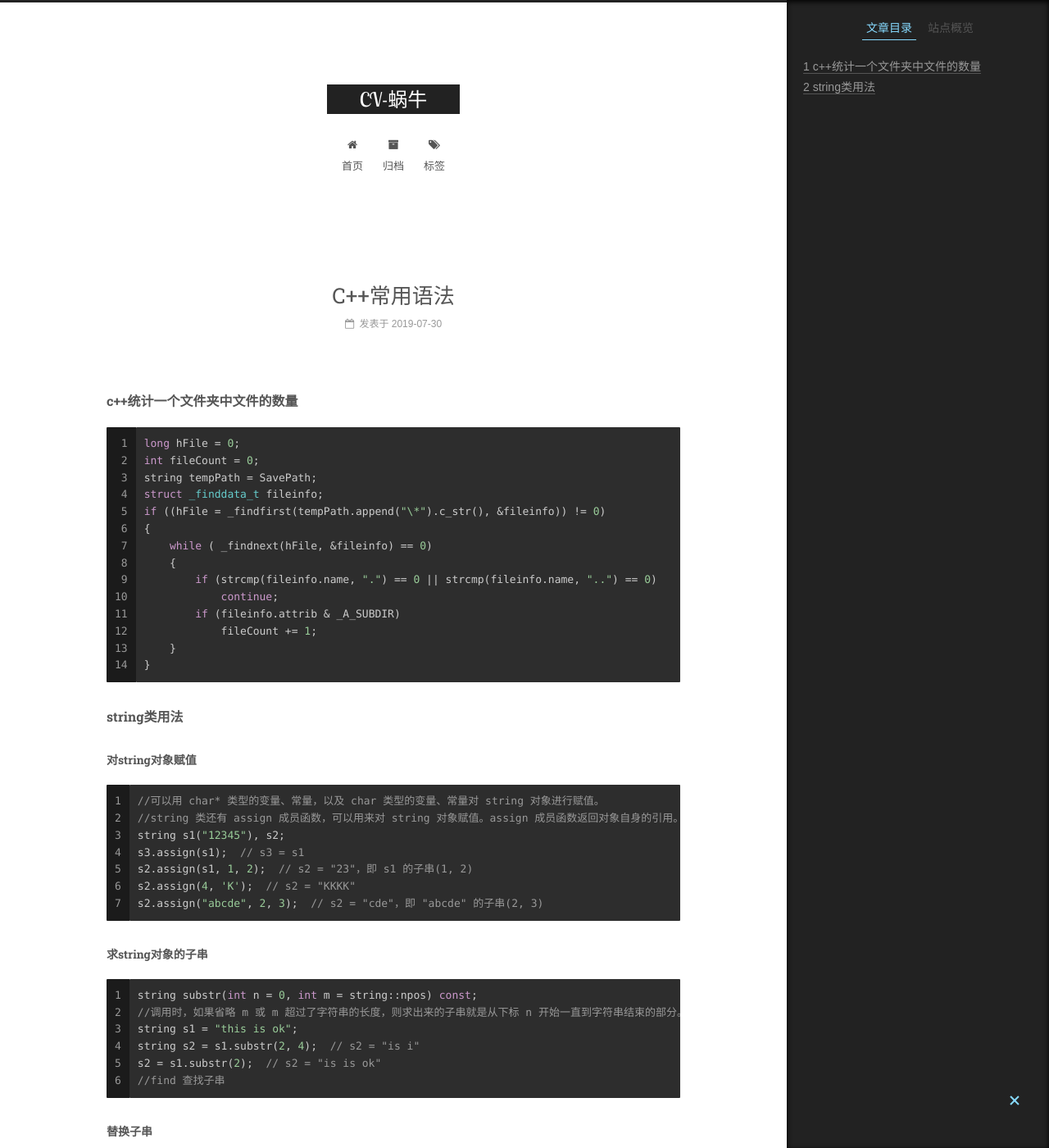
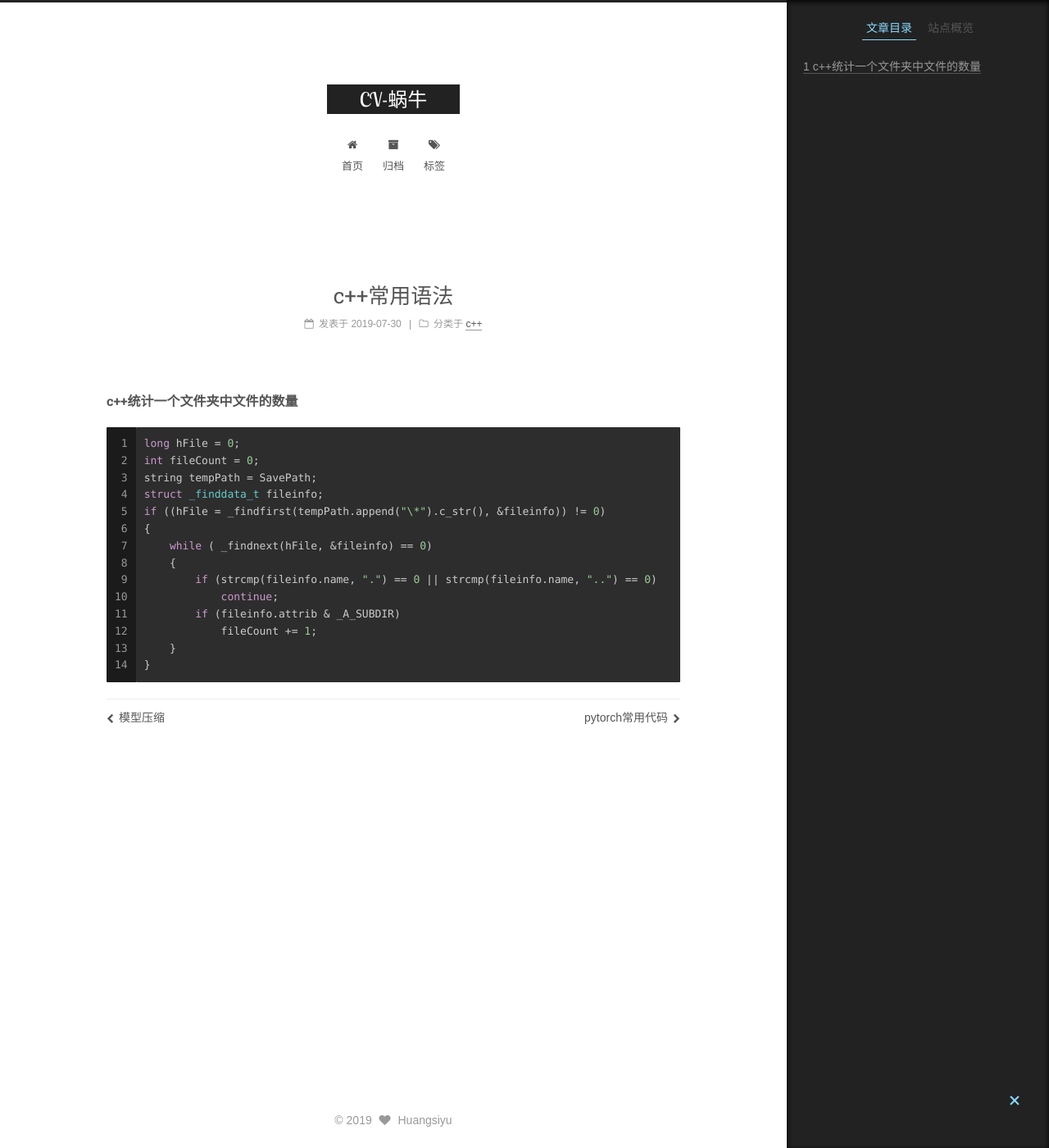
Before and after one commit to huangsiyuzhoujie/huangsiyuzhoujie, a Jekyll site: the page built from _posts/2019-7-30-C++常用语法.md, in a window 1280 px wide and 1400 px high. Shown: the whole window at 82% size. Built offline with Jekyll 4.4.1, drawn with Linux system fonts in a browser that asks for light colours; some web fonts are replaced; comment, search, counter and statistics services are not loaded; some of the changed text lies outside the part shown.

Commit message:
Update 2019-7-30-C++常用语法.md

````diff
--- a/_posts/2019-7-30-C++常用语法.md
+++ b/_posts/2019-7-30-C++常用语法.md
@@ -16,50 +22,3 @@ if ((hFile = _findfirst(tempPath.append("\\*").c_str(), &fileinfo)) != 0)
     }
 }
 ```
-
-#### string类用法
-
-##### 对string对象赋值
-
-```c++
-//可以用 char* 类型的变量、常量，以及 char 类型的变量、常量对 string 对象进行赋值。
-//string 类还有 assign 成员函数，可以用来对 string 对象赋值。assign 成员函数返回对象自身的引用。
-string s1("12345"), s2;
-s3.assign(s1);  // s3 = s1
-s2.assign(s1, 1, 2);  // s2 = "23"，即 s1 的子串(1, 2)
-s2.assign(4, 'K');  // s2 = "KKKK"
-s2.assign("abcde", 2, 3);  // s2 = "cde"，即 "abcde" 的子串(2, 3)
-```
-
-##### 求string对象的子串
-
-```c++
-string substr(int n = 0, int m = string::npos) const;
-//调用时，如果省略 m 或 m 超过了字符串的长度，则求出来的子串就是从下标 n 开始一直到字符串结束的部分。
-string s1 = "this is ok";
-string s2 = s1.substr(2, 4);  // s2 = "is i"
-s2 = s1.substr(2);  // s2 = "is is ok"
-//find 查找子串
-```
-
-##### 替换子串
-
-```c++
-string s1("Real Steel");
-s1.replace(1, 3, "123456", 2, 4);  //用 "123456" 的子串(2,4) 替换 s1 的子串(1,3)
-cout << s1 << endl;  //输出 R3456 Steel
-string s2("Harry Potter");
-s2.replace(2, 3, 5, '0');  //用 5 个 '0' 替换子串(2,3)
-cout << s2 << endl;  //输出 HaOOOOO Potter
-int n = s2.find("OOOOO");  //查找子串 "00000" 的位置，n=2
-s2.replace(n, 5, "XXX");  //将子串(n,5)替换为"XXX"
-cout << s2 < < endl;  //输出 HaXXX Potter
-```
-
-##### 删除子串
-
-```c++
-string s1("Real Steel");
-s1.erase(1, 3);  //删除子串(1, 3)，此后 s1 = "R Steel"
-s1.erase(5);  //删除下标5及其后面的所有字符，此后 s1 = "R Ste"
-```
````
Also changed, not shown: other parts of _posts/2019-7-30-C++常用语法.md (+6 -0 lines), _posts/2019-8-6-string用法.md (added, +72 -0 lines), _posts/2019-8-6-vector用法.md (added, +48 -0 lines).
